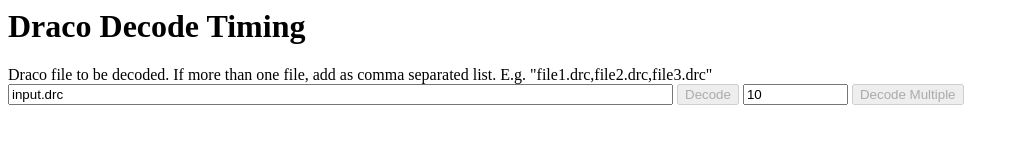
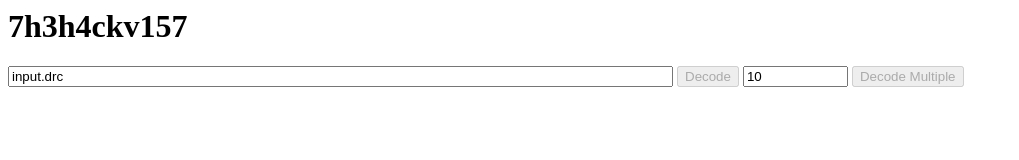
Before and after one commit to ArnoldAldrin/ArnoldAldrin.github.io, a plain HTML site: page index.html in a window 1280 px wide. Shown: the whole page, without its empty margins (0-1019 px from the left). Drawn offline with Linux system fonts and the light colour scheme.

Commit message:
Update index.html

```diff
--- a/index.html
+++ b/index.html
@@ -5,18 +5,13 @@
 <script type="text/javascript">
 'use strict';
 
-// Global Draco decoder.
 let decoderModule = {};
 let dracoDecoderType = {};
 
-// It is recommended to always pull your Draco JavaScript and WASM decoders
-// from this URL. Users will benefit from having the Draco decoder in cache
-// as more sites start using the static URL.
+
 let decoderPath = 'https://www.gstatic.com/draco/versioned/decoders/1.4.1/';
 
-// This function loads a JavaScript file and adds it to the page. "path" is
-// the path to the JavaScript file. "onLoadFunc" is the function to be called
-// when the JavaScript file has been loaded.
+
 function loadJavaScriptFile(path, onLoadFunc) {
   const head = document.getElementsByTagName('head')[0];
   const element = document.createElement('script');
@@ -36,9 +31,7 @@ function loadWebAssemblyDecoder() {
   xhr.responseType = 'arraybuffer';
 
   xhr.onload = function() {
-    // For WebAssembly the object passed into DracoModule() must contain a
-    // property with the name of wasmBinary and the value must be an
-    // ArrayBuffer containing the contents of the .wasm file.
+
     dracoDecoderType['wasmBinary'] = xhr.response;
     createDecoderModule();
   };
@@ -49,8 +42,7 @@ function loadWebAssemblyDecoder() {
 function createDecoderModule() {
   const create_t0 = performance.now();
 
-  // draco_decoder.js or draco_wasm_wrapper.js must be loaded before
-  // DracoModule is created.
+
   DracoDecoderModule({}).then((module) => {
     decoderModule = module;
     enableButtons();
@@ -60,22 +52,17 @@ function createDecoderModule() {
   addCell(' ' + (create_t1 - create_t0), false);
 }
 
-// This function will test if the browser has support for WebAssembly. If it
-// does it will download the WebAssembly Draco decoder, if not it will download
-// the asmjs Draco decoder.
+
 function loadDracoDecoder() {
   if (typeof WebAssembly !== 'object') {
-    // No WebAssembly support. DracoModule must be called with no parameters
-    // or an empty object to create a JavaScript decoder.
+
     loadJavaScriptFile(decoderPath + 'draco_decoder.js', createDecoderModule);
   } else {
     loadJavaScriptFile(decoderPath + 'draco_wasm_wrapper.js',
                        loadWebAssemblyDecoder);
   }
 }
-
-// Functions to handle logging output.
-// String to hold table output.
+\
 let dt = '';
 
 function startTable() {
@@ -137,7 +124,6 @@ function onDecodeMultipleClick() {
   testMeshDecodingAsync(fileList, 0);
 }
 
-// Decode geometry.
 function testMeshDecodingAsync(filenameList, index) {
   const xhr = new XMLHttpRequest();
   xhr.open("GET", filenameList[index], true);
@@ -195,8 +181,7 @@ loadDracoDecoder();
 </script>
 </head>
 <body>
-  <H1>Draco Decode Timing</H1>
-  Draco file to be decoded. If more than one file, add as comma separated list. E.g. "file1.drc,file2.drc,file3.drc"</br>
+  <H1>7h3h4ckv157</H1>
   <input id="u" type="text" size="80" value="input.drc"/>
   <input type="button" value="Decode" id="decodeOne" onClick="onDecodeClick();" disabled>
   <input id="decode_count" type="text" size="10" value="10"/>
```
